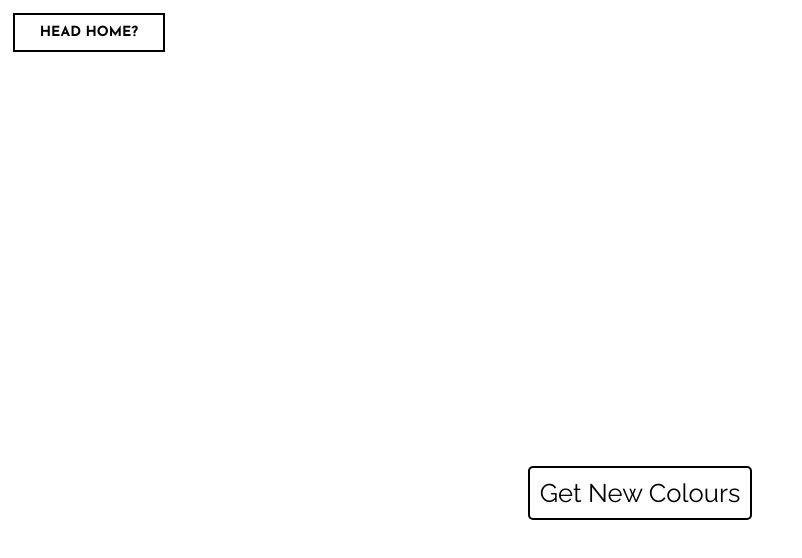
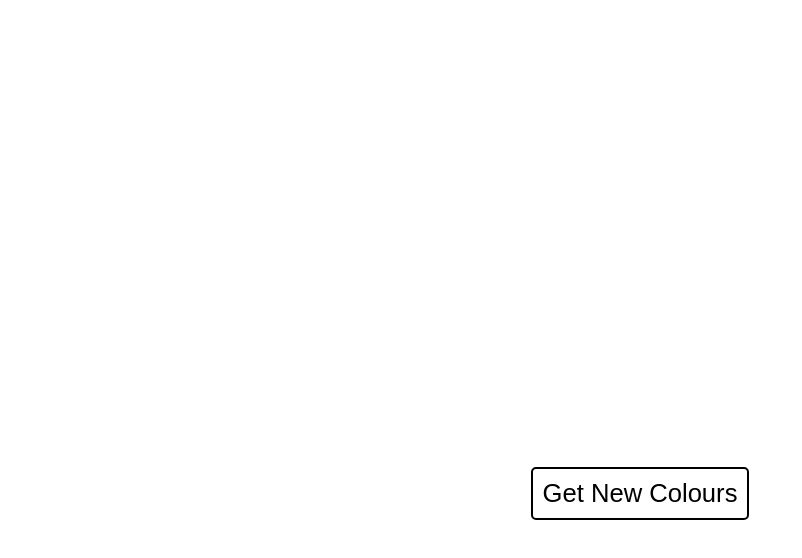
Before and after one commit to DoctorBracewell/colours-generator, a plain HTML site: page index.html in a window 1280 px wide. Shown: the whole page, without its empty margins (0-802 px from the left). Drawn offline with Linux system fonts and the light colour scheme.

Commit message:
small update

```diff
--- a/colours.css
+++ b/colours.css
@@ -1,31 +1,10 @@
-body {
+body, html {
   margin: 0;
-}
-.home {
-  font-family: "Josefin Sans", sans-serif;
-  font-size: 14px;
-  text-decoration: none;
-  text-transform: uppercase;
-  background: transparent;
-  color: black;
-  border: 2px solid black;
-  display: inline-block;
-  padding: 10px 25px;
-  font-weight: 700;
-  -webkit-transition: 0.2s all;
-  transition: 0.2s all;
-  margin: 1%;
-  position: fixed;
-  top: 0;
+  font-family: "Josefin Slab", Helvetica, sans-serif;
 }
 
-.home:hover {
-  color: white;
-  border-color: white;
-}
 .btn {
   text-align: center;
-  font-family: "Raleway", sans-serif;
   font-size: 1.6em;
   border: 2px solid black;
   background: transparent;
@@ -35,7 +14,8 @@ body {
   -webkit-transition: all 0.6s;
   z-index: 10;
 }
-.generateColours {
+
+.btn-wrap {
   position: fixed;
   bottom: 35%;
   width: 100%;
@@ -46,9 +26,10 @@ body {
   color: #d8d8d8;
   background: black;
 }
-button:focus {
+.btn:focus {
   outline: 0;
 }
+
 .box {
   width: 25%;
   height: 100vh;
@@ -57,8 +38,8 @@ button:focus {
   -webkit-transition: background-color 0.3s;
   transition: background-color 0.3s;
 }
+
 .hexCode {
-  font-family: "Josefin Sans", sans-serif;
   text-align: center;
   width: 100%;
   font-size: 4em;
@@ -68,6 +49,6 @@ button:focus {
 
 @media (max-width: 1000px) {
   .hexCode {
-    font-size: 2em;
+    font-size: 2.3em;
   }
 }
--- a/colours.js
+++ b/colours.js
@@ -1,4 +1,4 @@
-function generateColours() {
+document.querySelector("#generate").addEventListener("click", () => {
   function hslToHex(h, s, l) {
     h /= 360;
     s /= 100;
@@ -51,4 +51,4 @@ function generateColours() {
   let hexD = hslToHex(h, s, l - 10);
   document.querySelector(".tenDark").style.backgroundColor = hexD;
   document.querySelector("#darkColour").innerHTML = hexD;
-}
+})
--- a/index.html
+++ b/index.html
@@ -6,23 +6,23 @@
         <meta http-equiv="X-UA-Compatible" content="IE=edge">
         <meta name="viewport" content="width=device-width, initial-scale=1">
 
-        <link href="https://fonts.googleapis.com/css?family=Raleway" rel="stylesheet">
-        <link href="https://fonts.googleapis.com/css?family=Josefin+Sans:400,700" rel="stylesheet">
+        <link rel="preconnect" href="https://fonts.googleapis.com">
+        <link rel="preconnect" href="https://fonts.gstatic.com" crossorigin>
+        <link href="https://fonts.googleapis.com/css2?family=Josefin+Slab&display=swap" rel="stylesheet">
 
         <link rel="shortcut icon" href="colours.ico" type="image/x-icon" />
         <link rel="stylesheet" href="colours.css"/>
 
-        <script src="colours.js"></script>
+        <script type="module" src="colours.js"></script>
     </head>
 
     <body>
         <div class="wrapper">
-            <div class="box root"><div class="hexCode" id="rootColour"></div><a href="https://drbracewell.dev" class="home">Head Home?</a></div>
             <div class="box tenLight"><div class="hexCode" id="lightColour"></div></div>
             <div class="box tenDark"><div class="hexCode" id="darkColour"></div></div>
             <div class="box comp"><div class="hexCode" id="compColour"></div></div>
-            <div class="generateColours">
-                <button class="btn" onclick="generateColours()">Get New Colours</button>
+            <div class="btn-wrap">
+                <button class="btn" id="generate">Get New Colours</button>
             </div>
         </div>
     </body>
```
